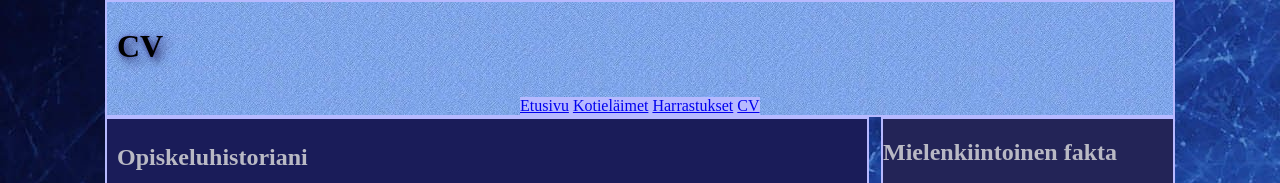
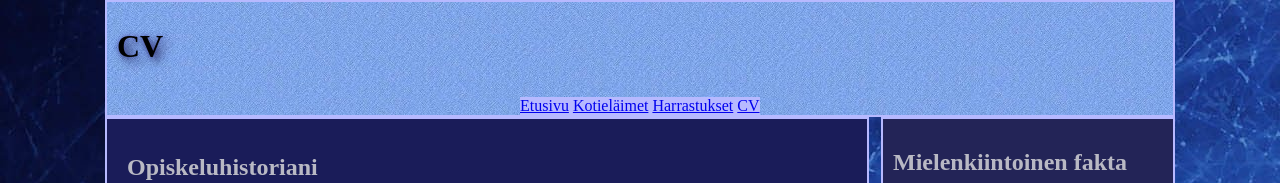
Before and after one commit to Snabrun/JavaScript, a plain HTML site: page Kotisivu/cv.html in a window 1280 px wide. Shown: the top 183 px of the page. Drawn offline with Linux system fonts and the light colour scheme.

Commit message:
h2 -padding 10px

```diff
--- a/Kotisivu/koti.css
+++ b/Kotisivu/koti.css
@@ -57,7 +57,8 @@ h3, p
 }
 h2
 {
-  color: #B9B9C4
+  color: #B9B9C4;
+  padding: 10px
 }
 #oikea
 {
```
